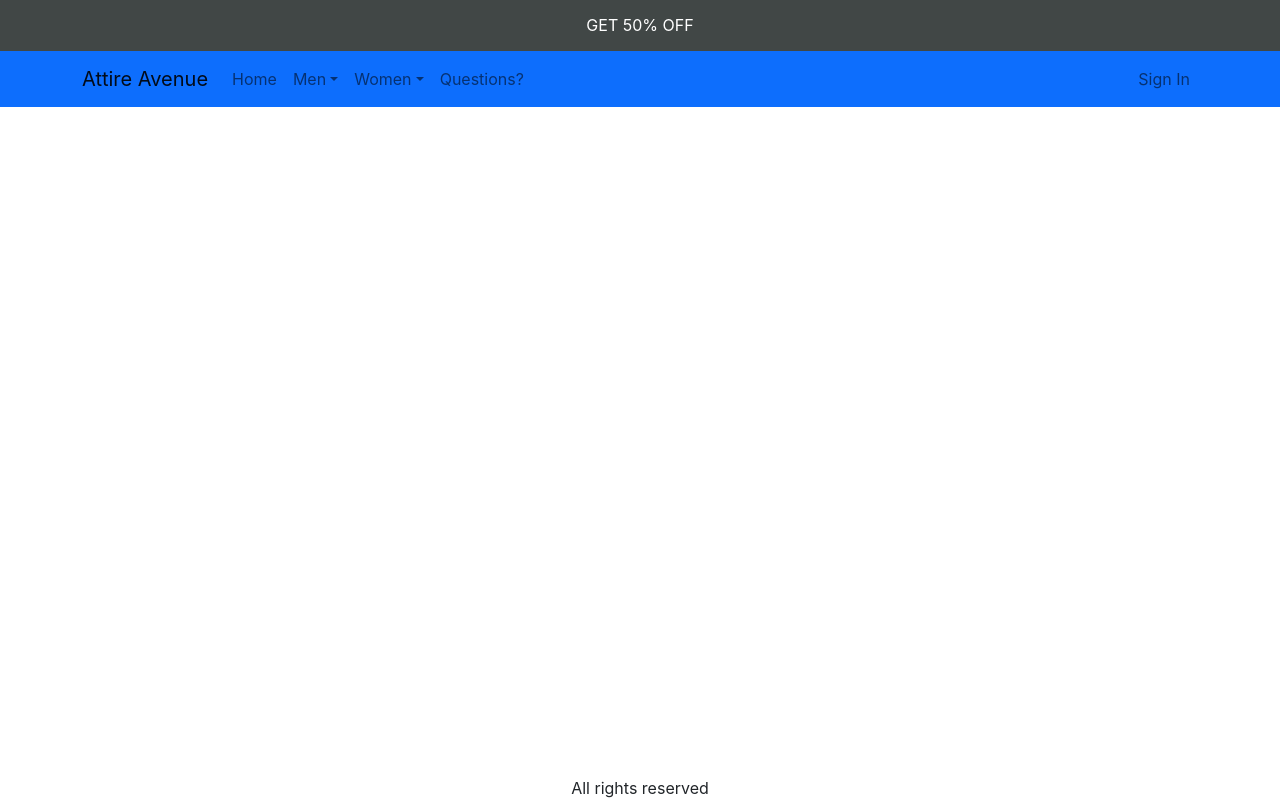
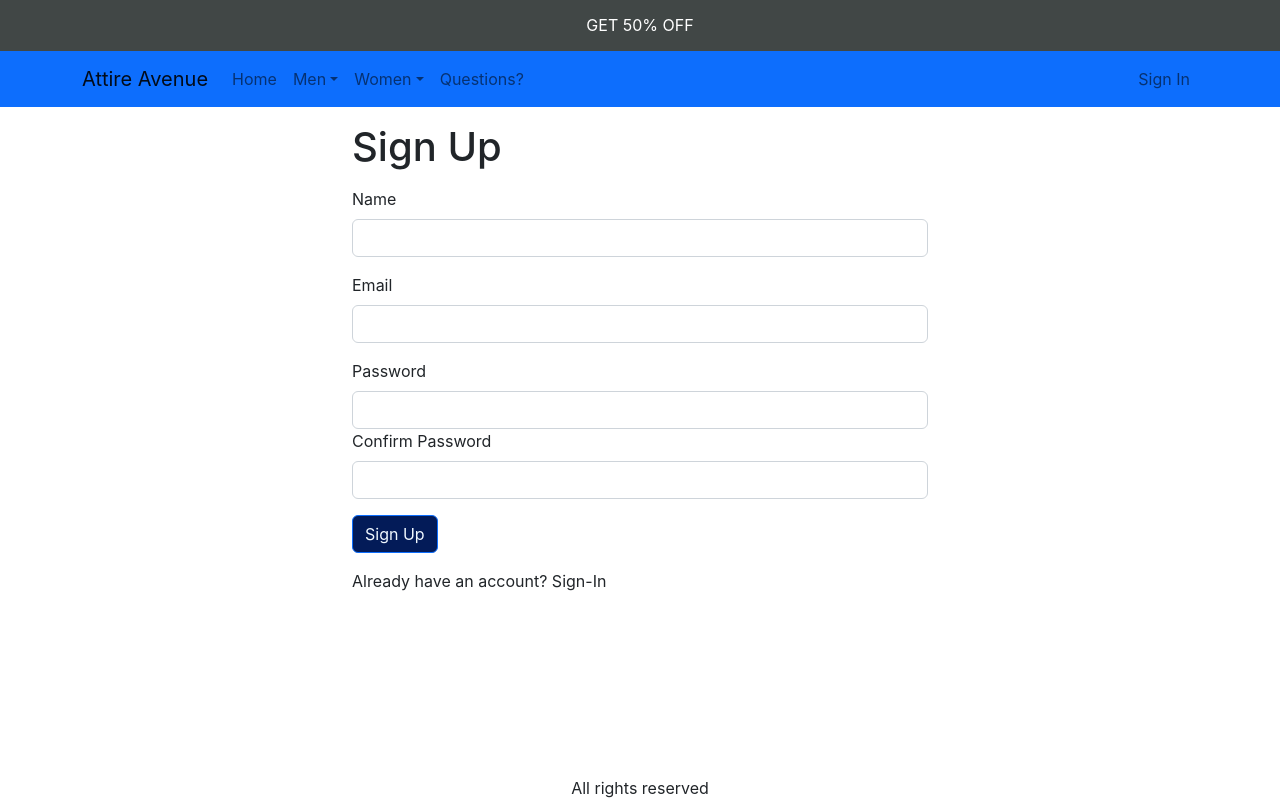
Before and after one commit to Attire-Avenue-Online-Store/Attire-Avenue, a React (Create React App) app in the folder Frontend/: page /signup in a window 1280 px wide. Built offline with nearby package versions, Linux system fonts and the light colour scheme.

Commit message:
Create-SignUp-Screen

```diff
--- a/Frontend/src/App.js
+++ b/Frontend/src/App.js
@@ -16,6 +16,7 @@
 import { ToastContainer } from 'react-toastify';
 import 'react-toastify/dist/ReactToastify.css';
 import ShippingAddressScreen from './screens/ShippingAddressScreen';
+import SignupScreen from './screens/SignupScreen';
 
 function App() {
   const { state, dispatch: ctxDispatch } = useContext(Store);
@@ -142,6 +143,7 @@
               <Route path="/product/:slug" element={<ProductScreen />} />
               <Route path="/cart" element={<CartScreen />} />
               <Route path="/signin" element={<SigninScreen />} />
+              <Route path="/signup" element={<SignupScreen />} />
               <Route path="/shipping" element={<ShippingAddressScreen />} />
               <Route path="/" element={<HomeScreen />} />
             </Routes>
--- /dev/null
+++ b/Frontend/src/screens/SignupScreen.js
@@ -0,0 +1,97 @@
+import Axios from 'axios';
+import { Link, useLocation, useNavigate } from 'react-router-dom';
+import Container from 'react-bootstrap/Container';
+import Form from 'react-bootstrap/Form';
+import Button from 'react-bootstrap/Button';
+import { Helmet } from 'react-helmet-async';
+import { useContext, useEffect, useState } from 'react';
+import { Store } from '../Store';
+import { toast } from 'react-toastify';
+import { getError } from '../utils';
+
+export default function SignupScreen() {
+  const navigate = useNavigate();
+  const { search } = useLocation();
+  const redirectInUrl = new URLSearchParams(search).get('redirect');
+  const redirect = redirectInUrl ? redirectInUrl : '/';
+
+  const [name, setName] = useState('');
+  const [email, setEmail] = useState('');
+  const [password, setPassword] = useState('');
+  const [confirmPassword, setConfirmPassword] = useState('');
+
+  const { state, dispatch: ctxDispatch } = useContext(Store);
+  const { userInfo } = state;
+  const submitHandler = async (e) => {
+    e.preventDefault();
+    if (password !== confirmPassword) {
+      toast.error('Passwords do not match');
+      return;
+    }
+    try {
+      const { data } = await Axios.post('/api/users/signup', {
+        name,
+        email,
+        password,
+      });
+      ctxDispatch({ type: 'USER_SIGNIN', payload: data });
+      localStorage.setItem('userInfo', JSON.stringify(data));
+      navigate(redirect || '/');
+    } catch (err) {
+      toast.error(getError(err));
+    }
+  };
+
+  useEffect(() => {
+    if (userInfo) {
+      navigate(redirect);
+    }
+  }, [navigate, redirect, userInfo]);
+
+  return (
+    <Container className="small-container">
+      <Helmet>
+        <title>Sign Up</title>
+      </Helmet>
+      <h1 className="my-3">Sign Up</h1>
+      <Form onSubmit={submitHandler}>
+        <Form.Group className="mb-3" controlId="name">
+          <Form.Label>Name</Form.Label>
+          <Form.Control onChange={(e) => setName(e.target.value)} required />
+        </Form.Group>
+
+        <Form.Group className="mb-3" controlId="email">
+          <Form.Label>Email</Form.Label>
+          <Form.Control
+            type="email"
+            required
+            onChange={(e) => setEmail(e.target.value)}
+          />
+        </Form.Group>
+        <Form.Group className="mb-3" controlId="password">
+          <Form.Label>Password</Form.Label>
+          <Form.Control
+            type="password"
+            required
+            onChange={(e) => setPassword(e.target.value)}
+          />
+          <Form.Group className="mb-3" controlId="confirmPassword">
+            <Form.Label>Confirm Password</Form.Label>
+            <Form.Control
+              type="password"
+              onChange={(e) => setConfirmPassword(e.target.value)}
+              required
+            />
+          </Form.Group>
+        </Form.Group>
+        <div className="mb-3">
+          <Button type="submit">Sign Up</Button>
+        </div>
+        <div className="mb-3">
+          Already have an account?{' '}
+          <Link to={`/signin?redirect=${redirect}`}>Sign-In</Link>
+        </div>
+      </Form>
+    </Container>
+  );
+}
```
Also changed, not shown: 2 other files (tests, documents, lock files or other folders).
